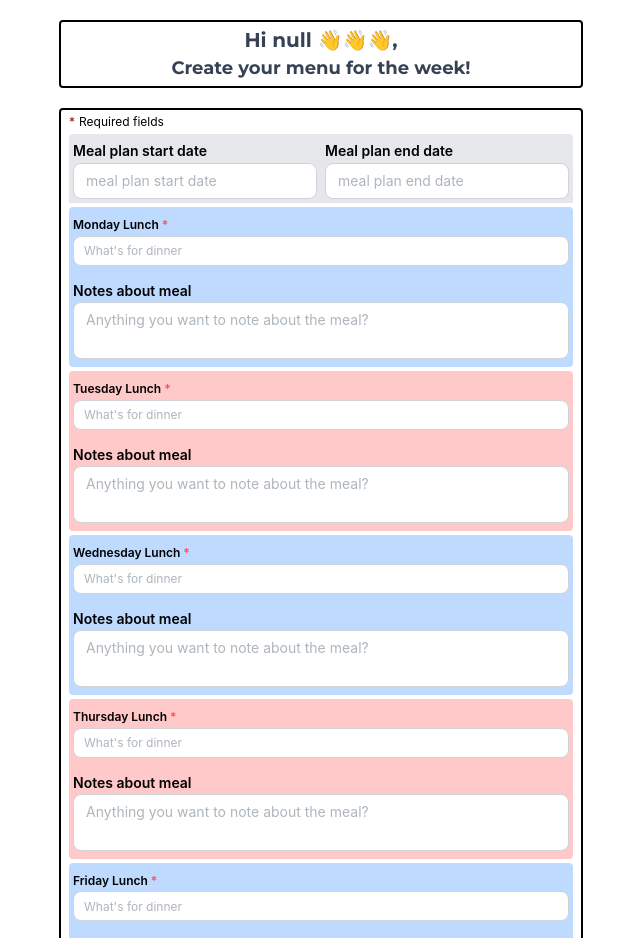
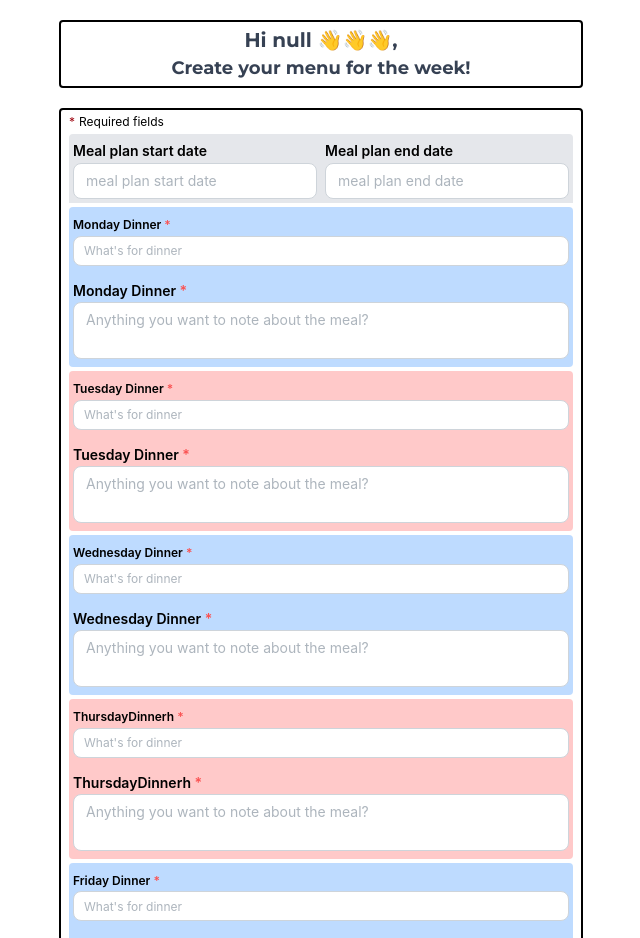
Before and after one commit to chubibobibo/meals, a React (Vite) app in the folder client/: page /dashboard/index in a window 1280 px wide. Shown: the top 938 px of the page, without its empty margins (319-959 px from the left). Built offline with nearby package versions, Linux system fonts and the light colour scheme.

Commit message:
added sending email functionality (beta) using emailjs

```diff
--- a/client/package.json
+++ b/client/package.json
@@ -10,6 +10,7 @@
     "preview": "vite preview"
   },
   "dependencies": {
+    "@emailjs/browser": "^4.4.1",
     "@mantine/core": "^9.3.1",
     "@mantine/dates": "^9.3.1",
     "@mantine/form": "^9.3.1",
@@ -19,6 +20,7 @@
     "@tanstack/react-query": "^5.101.0",
     "@tanstack/react-router": "^1.170.10",
     "dayjs": "^1.11.21",
+    "dotenv": "^17.4.2",
     "react": "^19.2.6",
     "react-dom": "^19.2.6",
     "tailwindcss": "^4.3.0"
@@ -27,7 +29,7 @@
     "@eslint/js": "^10.0.1",
     "@tanstack/eslint-plugin-query": "^5.101.0",
     "@tanstack/router-plugin": "^1.168.13",
-    "@types/node": "^24.12.3",
+    "@types/node": "^24.13.2",
     "@types/react": "^19.2.14",
     "@types/react-dom": "^19.2.3",
     "@vitejs/plugin-react": "^6.0.1",
--- a/client/src/App.tsx
+++ b/client/src/App.tsx
@@ -8,6 +8,10 @@ import { NotFoundPageError, ErrorPage } from "./utils";
 
 import "@mantine/core/styles.css";
 import "@mantine/dates/styles.css";
+
+// if (result.error) {
+//   throw result.error;
+// }
 
 const router = createRouter({
   routeTree,
--- a/client/src/components/Avatar.tsx
+++ b/client/src/components/Avatar.tsx
@@ -8,11 +8,13 @@ interface AvatarComponentType {
   imgLink: string;
   user: { username: string | null };
   setUser: Dispatch<SetStateAction<user>>;
+  avatarEmail: string;
 }
 function AvatarComponent({
   avatarName,
   imgLink,
   user,
+  avatarEmail,
   setUser,
 }: AvatarComponentType) {
   /** @handleClick onClick handler to save data in browser and navigate to dashboard page */
@@ -24,11 +26,12 @@ function AvatarComponent({
     setUser((prev: { username: string }) => ({
       ...prev,
       username: avatarName,
+      userEmail: avatarEmail,
     }));
     navigate({ to: "/dashboard/index" });
   };
 
-  console.log(localStorage.getItem("username"));
+  // console.log(localStorage.getItem("username"));
   return (
     <section className='flex flex-col items-center cursor-pointer'>
       <img
--- a/client/src/components/MealInput.tsx
+++ /dev/null
@@ -1,38 +0,0 @@
-import { TextInput } from "@mantine/core";
-
-interface MealInputType {
-  sizeProp: string;
-  labelProp: string;
-  placeholderProp: string;
-  nameProp: string;
-  requiredProp: boolean;
-  bgColor: string;
-  handleChange: React.ChangeEventHandler<HTMLInputElement, HTMLInputElement>;
-}
-
-function MealInput({
-  sizeProp,
-  labelProp,
-  placeholderProp,
-  nameProp,
-  requiredProp,
-  bgColor,
-  handleChange,
-}: MealInputType) {
-  return (
-    <>
-      <aside className={`flex flex-col gap-2 ${bgColor} p-1 pb-2 rounded-t-sm`}>
-        <TextInput
-          size={sizeProp}
-          label={labelProp}
-          // description='Enter planned meal for Dinner'
-          placeholder={placeholderProp}
-          name={nameProp}
-          required={requiredProp}
-          onChange={handleChange}
-        />
-      </aside>
-    </>
-  );
-}
-export default MealInput;
--- a/client/src/components/MealNotes.tsx
+++ /dev/null
@@ -1,37 +0,0 @@
-import { Textarea } from "@mantine/core";
-
-interface MealNotesTypes {
-  TASizeProp: string;
-  TALabelProp: string;
-  TAPlaceholderProp: string;
-  TANameProp: string;
-  TARequiredProp: boolean;
-  bgColor: string;
-  handleChange: React.ChangeEventHandler<
-    HTMLTextAreaElement,
-    HTMLTextAreaElement
-  >;
-}
-function MealNotes({
-  TASizeProp,
-  TALabelProp,
-  TAPlaceholderProp,
-  TANameProp,
-  TARequiredProp,
-  bgColor,
-  handleChange,
-}: MealNotesTypes) {
-  return (
-    <section className={`${bgColor} rounded-b-sm p-1 pb-2`}>
-      <Textarea
-        size={TASizeProp}
-        label={TALabelProp}
-        placeholder={TAPlaceholderProp}
-        name={TANameProp}
-        required={TARequiredProp}
-        onChange={handleChange}
-      />
-    </section>
-  );
-}
-export default MealNotes;
--- a/client/src/components/MealPlanForm.tsx
+++ b/client/src/components/MealPlanForm.tsx
@@ -1,12 +1,15 @@
 // rendered in Indexpage.tsx
-import { TextInput, Textarea } from "@mantine/core";
+import { TextInput, Textarea, Button } from "@mantine/core";
 import { DateInput } from "@mantine/dates";
 import dayjs from "dayjs";
 import { useState } from "react";
+import emailjs, { EmailJSResponseStatus } from "@emailjs/browser";
 
-import MealInput from "./MealInput";
-import MealNotes from "./MealNotes";
 import { weekdayMealPlan } from "../utils/mealPlanProps";
+// import {
+//   handleWeekdayInputChange,
+//   handleWeekendInputChange,
+// } from "../utils/HandleChangeInputs";
 
 function MealPlanForm() {
   // Obtain current date and convert to date that Mantine can parse
@@ -15,8 +18,8 @@ function MealPlanForm() {
   // Obtain userData from localStorage
   const currentUser = localStorage.getItem("username");
   // states to control calendar data
-  const [value1, setValue1] = useState<string | null>(null);
-  const [value2, setValue2] = useState<string | null>(null);
+  const [startDate, setStartDate] = useState<string | null>(null);
+  const [endDate, setEndDate] = useState<string | null>(null);
 
   // state that handles weekday meal data and iterated to render inputs
   // provides value on inputs depending on their name attribute
@@ -34,35 +37,92 @@ function MealPlanForm() {
     fridayDinnerNotes: "",
   });
 
-  const [mealWeekend, setMealWeekend] = useState([
-    {
-      labelLunch: "Saturday Lunch",
-      nameLunch: "saturdayLunch",
-      notesNameLunch: "saturdayLunchNotes",
-      labelDinner: "Saturday Dinner",
-      nameDinner: "saturdayDinner",
-      notesNameDinner: "saturdayDinnerNotes",
-      value: "",
+  const [weekendMealPlanState, setWeekendMealPlanState] = useState({
+    saturdayLunch: "",
+    saturdayLunchNotes: "",
+    saturdayDinner: "",
+    saturdayDinnerNotes: "",
+    sundayLunch: "",
+    sundayLunchNotes: "",
+    sundayDinner: "",
+    sundayDinnerNotes: "",
+  });
+
+  const [mealPlanDate, setMealPlanDate] = useState({
+    startDate: "",
+    endDate: "",
+  });
+
+  //templateParams used to send data from forms to email service
+  const templateParams = {
+    mondayDinner: weekdayMealPlanState.mondayDinner,
+    mondayDinnerNotes: weekdayMealPlanState.mondayDinnerNotes,
+    tuesdayDinner: weekdayMealPlanState.tuesdayDinner,
+    tuesdayDinnerNotes: weekdayMealPlanState.tuesdayDinnerNotes,
+    wednesdayDinner: weekdayMealPlanState.wednesdayDinner,
+    wednesdayDinnerNotes: weekdayMealPlanState.wednesdayDinnerNotes,
+    thursdayDinner: weekdayMealPlanState.thursdayDinner,
+    thursdayDinnerNotes: weekdayMealPlanState.thursdayDinnerNotes,
+    fridayDinner: weekdayMealPlanState.fridayDinner,
+    fridayDinnerNotes: weekdayMealPlanState.fridayDinnerNotes,
+    saturdayLunch: weekendMealPlanState.saturdayLunch,
+    saturdayLunchNotes: weekendMealPlanState.saturdayLunchNotes,
+    saturdayDinner: weekendMealPlanState.saturdayDinner,
+    saturdayDinnerNotes: weekendMealPlanState.saturdayDinnerNotes,
+    sundayLunch: weekendMealPlanState.sundayLunch,
+    sundayLunchNotes: weekendMealPlanState.sundayLunchNotes,
+    sundayDinner: weekendMealPlanState.sundayDinner,
+    sundayDinnerNotes: weekendMealPlanState.sundayDinnerNotes,
+    startDate: startDate,
+    endDate: endDate,
+    email: {
+      lester: import.meta.env.VITE_LESTER_EMAIL,
+      cath: import.meta.env.VITE_CATH_EMAIL,
     },
-    {
-      labelLunch: "Sunday Lunch",
-      nameLunch: "sundayLunch",
-      notesNameLunch: "sundayLunchNotes",
-      labelDinner: "Sunday Dinner",
-      nameDinner: "sundayDinner",
-      notesNameDinner: "sundayDinnerNotes",
-      value: "",
-    },
-  ]);
+    emailFrom: localStorage.getItem("userEmail"),
+    name: localStorage.getItem("username"),
+  };
 
+  // handles input changes for text and text area inputs (weekdays)
   const handleWeekdayInputChange = (
     e:
-      | React.ChangeEventHandler<HTMLInputElement, HTMLInputElement>
-      | React.ChangeEventHandler<HTMLTextAreaElement, HTMLTextAreaElement>,
+      | React.ChangeEvent<HTMLInputElement, HTMLInputElement>
+      | React.ChangeEvent<HTMLTextAreaElement, HTMLTextAreaElement>,
   ) => {
     setWeekdayMealPlanState((prev) => {
       return { ...prev, [e.target.name]: e.target.value };
     });
+  };
+
+  const handleWeekendInputChange = (
+    e:
+      | React.ChangeEvent<HTMLInputElement, HTMLInputElement>
+      | React.ChangeEvent<HTMLTextAreaElement, HTMLTextAreaElement>,
+  ) => {
+    setWeekendMealPlanState((prev) => {
+      return { ...prev, [e.target.name]: e.target.value };
+    });
+  };
+
+  const handleClick = async (e) => {
+    try {
+      await emailjs.send(
+        import.meta.env.VITE_SERVICE_ID,
+        import.meta.env.VITE_TEMPLATE_ID,
+        { templateParams },
+        {
+          publicKey: import.meta.env.VITE_PUBLIC_KEY,
+        },
+      );
+      console.log("SUCCESS!");
+      console.log(templateParams);
+    } catch (err) {
+      if (err instanceof EmailJSResponseStatus) {
+        console.log("EMAILJS FAILED...", err);
+        return;
+      }
+      console.log("ERROR", err);
+    }
   };
 
   return (
@@ -83,47 +143,55 @@ function MealPlanForm() {
         </aside>
         <aside className='bg-gray-200 p-1 rounded-t-sm flex justify-center gap-2'>
           <DateInput
-            value={value1}
-            onChange={setValue1}
+            value={startDate}
+            onChange={setStartDate}
             label='Meal plan start date'
             placeholder='meal plan start date'
             name='startDate'
             minDate={convertedDate}
-            // required
+            // onChange={handleDateChange}
           />
           <DateInput
-            value={value2}
-            onChange={setValue2}
+            value={endDate}
+            onChange={setEndDate}
             label='Meal plan end date'
             placeholder='meal plan end date'
             name='endDate'
             minDate={convertedDate}
-            // required
+            // onChange={handleDateChange}
           />
         </aside>
+        {/* <p>{mealPlanDate.startDate}</p> */}
+        {/** Iterate the meal plan props to render necessary input elements */}
         {weekdayMealPlan.map((allMealPlan, key) => (
           <section key={key}>
-            <MealInput
-              sizeProp='xs'
-              labelProp={allMealPlan?.label}
-              placeholderProp="What's for dinner"
-              nameProp={allMealPlan?.name}
-              requiredProp={true}
-              bgColor={allMealPlan.color}
-              handleChange={handleWeekdayInputChange}
-            />
-
-            <MealNotes
-              TASizeProp='sm'
-              TALabelProp='Notes about meal'
-              TAPlaceholderProp='Anything you want to note about the meal?'
-              TANameProp={allMealPlan.notesName}
-              TARequiredProp={false}
-              bgColor={allMealPlan.color}
-              handleChange={handleWeekdayInputChange}
-            />
+            <aside
+              className={`flex flex-col gap-2 ${allMealPlan.color} p-1 pb-2 rounded-t-sm`}
+            >
+              <TextInput
+                size='xs'
+                label={allMealPlan.label}
+                // description='Enter planned meal for Dinner'
+                placeholder="What's for dinner"
+                name={allMealPlan.name}
+                required
+                onChange={handleWeekdayInputChange}
+              />
+            </aside>
+            <aside className={`${allMealPlan.color} rounded-b-sm p-1 pb-2`}>
+              <Textarea
+                size='sm'
+                label={allMealPlan.label}
+                placeholder='Anything you want to note about the meal?'
+                name={allMealPlan.notesName}
+                required
+                onChange={handleWeekdayInputChange}
+              />
+            </aside>
+            {/* <p>{weekdayMealPlanState.mondayDinner}</p> */}
           </section>
         ))}
+        {/** weekend inputs */}
         <aside className='flex gap-2 grid grid-cols-1 grid-rows-2 bg-red-200 p-1 pb-2'>
           <TextInput
             size='xs'
@@ -132,28 +200,29 @@ function MealPlanForm() {
             placeholder="What's up for Lunch?"
             name='saturdayLunch'
             required
+            onChange={handleWeekendInputChange}
           />
           <Textarea
             size='xs'
             label='Notes about meal'
-            // description='Any notes you want to share?'
             placeholder='Anything you want to note about the meal?'
             name='saturdayLunchNotes'
+            onChange={handleWeekendInputChange}
           />
           <TextInput
             size='xs'
             label='Saturday Meal (Dinner)'
-            // description='Enter planned meal for Dinner'
             placeholder="What's for dinner?"
             name='saturdayDinner'
             required
+            onChange={handleWeekendInputChange}
           />
           <Textarea
             size='xs'
             label='Notes about meal'
-            // description='Any notes you want to share?'
             placeholder='Anything you want to note about the meal?'
             name='saturdayDinnerNotes'
+            onChange={handleWeekendInputChange}
           />
         </aside>
         <aside className='flex gap-2 grid grid-cols-1 grid-rows-2 bg-blue-200 p-1 pb-2 rounded-b-sm'>
@@ -164,38 +233,41 @@ function MealPlanForm() {
             placeholder="What's up for Lunch?"
             name='sundayLunch'
             required
+            onChange={handleWeekendInputChange}
           />
           <Textarea
             size='xs'
             label='Notes about meal'
-            // description='Any notes you want to share?'
             placeholder='Anything you want to note about the meal?'
             name='sundayLunchNotes'
+            onChange={handleWeekendInputChange}
           />
           <TextInput
             size='xs'
             label='Sunday Meal (Dinner)'
-            // description='Enter planned meal for Dinner'
             placeholder="What's for dinner?"
             name='sundayDinner'
             required
+            onChange={handleWeekendInputChange}
           />
           <Textarea
             size='xs'
             label='Notes about meal'
-            // description='Any notes you want to share?'
             placeholder='Anything you want to note about the meal?'
             name='sundayDinnerNotes'
+            onChange={handleWeekendInputChange}
           />
         </aside>
-        {/* <TextInput
-          type='text'
-          name='testInput'
-          id=''
-          onChange={handleChangeTest}
-          value={testState.testInput}
-        />
-        <p>{testState.testInput}</p> */}
+        <section className='flex justify-center p-4'>
+          <Button
+            variant='filled'
+            type='button'
+            className=''
+            onClick={handleClick}
+          >
+            Send meal plan
+          </Button>
+        </section>
       </section>
     </>
   );
--- /dev/null
+++ b/client/src/utils/HandleChangeInputs.tsx
@@ -0,0 +1,48 @@
+import { useState } from "react";
+// state that handles weekday meal data and iterated to render inputs
+// provides value on inputs depending on their name attribute
+// state names are the same as the name value of the inputs
+const [weekdayMealPlanState, setWeekdayMealPlanState] = useState({
+  mondayDinner: "",
+  mondayDinnerNotes: "",
+  tuesdayDinner: "",
+  tuesdayDinnerNotes: "",
+  wednesdayDinner: "",
+  wednesdayDinnerNotes: "",
+  thursdayDinner: "",
+  thursdayDinnerNotes: "",
+  fridayDinner: "",
+  fridayDinnerNotes: "",
+});
+
+const [weekendMealPlanState, setWeekendMealPlanState] = useState({
+  saturdayLunch: "",
+  saturdayLunchNotes: "",
+  saturdayDinner: "",
+  saturdayDinnerNotes: "",
+  sundayLunch: "",
+  sundayLunchNotes: "",
+  sundayDinner: "",
+  sundayDinnerMotes: "",
+});
+
+// handles input changes for text and text area inputs (weekdays)
+export const handleWeekdayInputChange = (
+  e:
+    | React.ChangeEvent<HTMLInputElement, HTMLInputElement>
+    | React.ChangeEvent<HTMLTextAreaElement, HTMLTextAreaElement>,
+) => {
+  setWeekdayMealPlanState((prev) => {
+    return { ...prev, [e.target.name]: e.target.value };
+  });
+};
+
+export const handleWeekendInputChange = (
+  e:
+    | React.ChangeEvent<HTMLInputElement, HTMLInputElement>
+    | React.ChangeEvent<HTMLTextAreaElement, HTMLTextAreaElement>,
+) => {
+  setWeekendMealPlanState((prev) => {
+    return { ...prev, [e.target.name]: e.target.value };
+  });
+};
--- a/client/src/utils/mealPlanProps.ts
+++ b/client/src/utils/mealPlanProps.ts
@@ -1,34 +1,36 @@
+// iterated to render input components referring to the days of the week
+
 export const weekdayMealPlan = [
   {
-    label: "Monday Lunch",
+    label: "Monday Dinner",
     name: "mondayDinner",
     notesName: "mondayDinnerNotes",
     notesValue: "",
     color: "bg-blue-200",
   },
   {
-    label: "Tuesday Lunch",
+    label: "Tuesday Dinner",
     name: "tuesdayDinner",
     notesName: "tuesdayDinnerNotes",
     notesValue: "",
     color: "bg-red-200",
   },
   {
-    label: "Wednesday Lunch",
+    label: "Wednesday Dinner",
     name: "wednesdayDinner",
     notesName: "wednesdayDinnerNotes",
     notesValue: "",
     color: "bg-blue-200",
   },
   {
-    label: "Thursday Lunch",
+    label: "ThursdayDinnerh",
     name: "thursdayDinner",
     notesName: "thursdayDinnerNotes",
     notesValue: "",
     color: "bg-red-200",
   },
   {
-    label: "Friday Lunch",
+    label: "Friday Dinner",
     name: "fridayDinner",
     notesName: "fridayDinnerNotes",
     notesValue: "",
```
Also changed, not shown: client/src/pages/LandingPage.tsx (+8 -1 lines), 2 other files (tests, documents, lock files or other folders).
